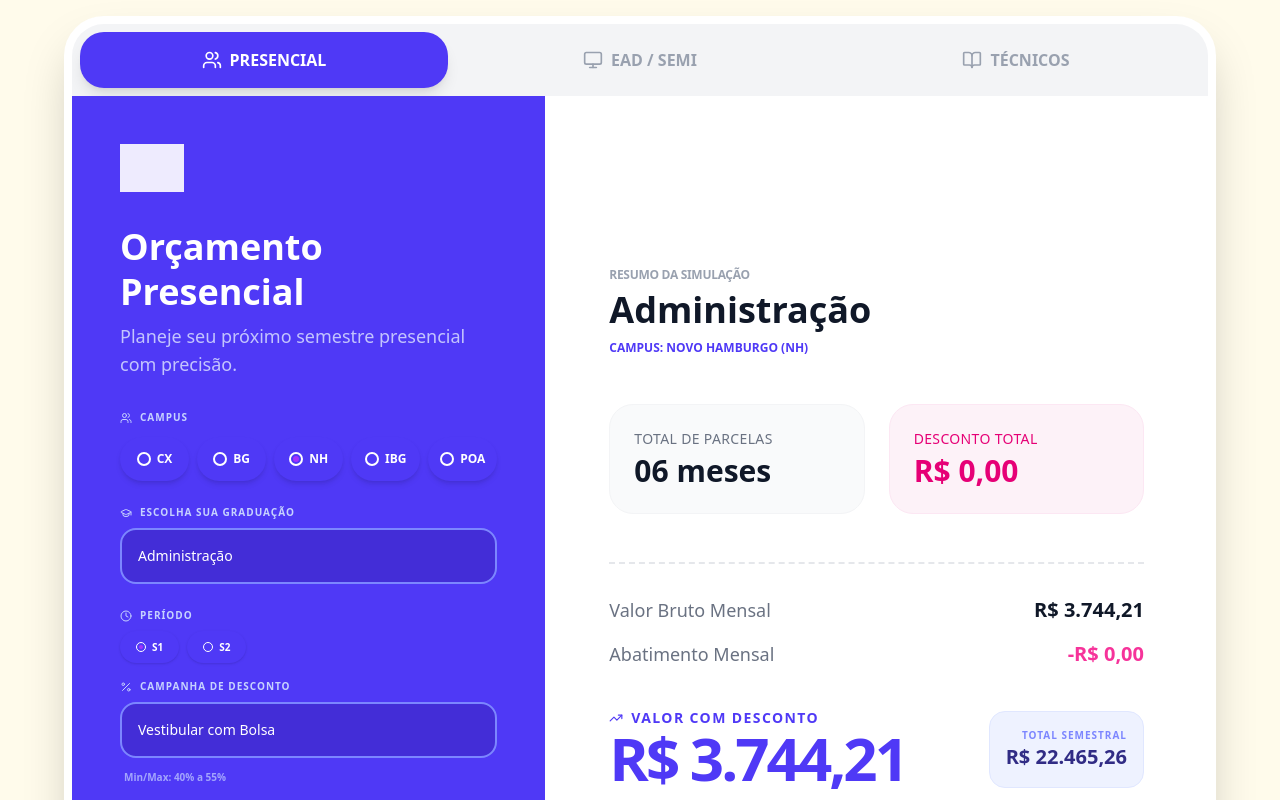
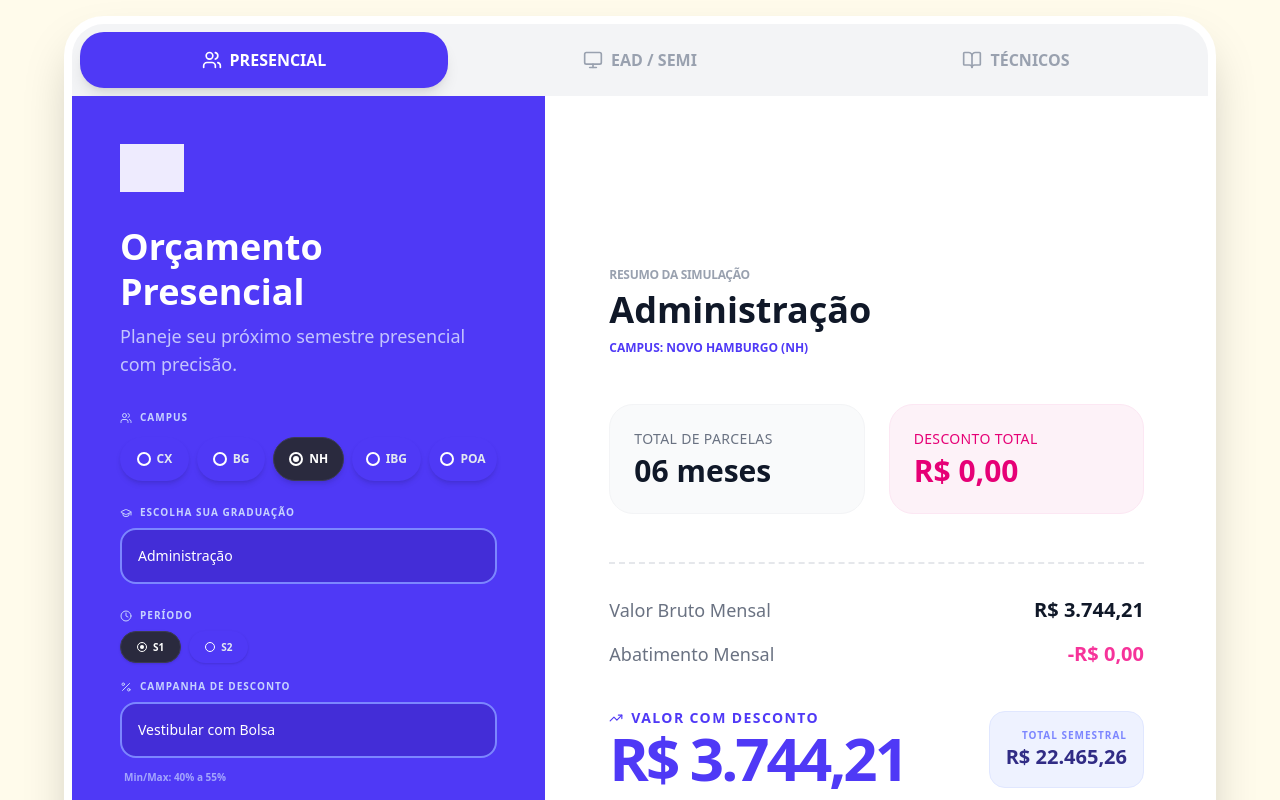
Before and after one commit to DanielHespanhol/CalculadoraGraduacao, a React (Vite) app: page / in a window 1280 px wide. Shown: the top 800 px of the page. Built offline with nearby package versions, Linux system fonts and the light colour scheme; grey boxes are pictures that could not be loaded.

Commit message:
Ajuste - Seletores S1 e S2 campanha Final de Ciclo

```diff
--- a/src/App.tsx
+++ b/src/App.tsx
@@ -54,7 +54,7 @@ export default function App() {
   const [pInstallments, setPInstallments] = useState<number>(6);
   const [selectedPCampaign, setSelectedPCampaign] = useState<keyof Course['discounts'] | 'finalDeCiclo'>('vestibular');
   const [finalDeCicloMode, setFinalDeCicloMode] = useState<'vestibular' | 'transferencia'>('vestibular');
-  const [selectedSemester, setSelectedSemester] = useState<'S1' | 'S2'>('S1');
+  const [selectedSemesters, setSelectedSemesters] = useState<('S1' | 'S2')[]>(['S1']);
   const [showBudgetModal, setShowBudgetModal] = useState(false);
   const [copiedToClipboard, setCopiedToClipboard] = useState(false);
 
@@ -222,10 +222,11 @@ export default function App() {
     return 4; // default to 4
   };
 
-  const getFinalDeCicloDiscount = (course: Course, semester: 'S1' | 'S2', mode: 'vestibular' | 'transferencia', currentHours: number): number => {
+  const getFinalDeCicloDiscount = (course: Course, semesters: ('S1' | 'S2')[], mode: 'vestibular' | 'transferencia', currentHours: number): number => {
     const cluster = getCourseCluster(course);
-    if (semester === 'S2') {
-      // S2 (2026/2)
+    const isBoth = semesters.includes('S1') && semesters.includes('S2');
+    if (!isBoth) {
+      // Either S1 alone or S2 alone -> use S2 range
       if (currentHours <= 45) {
         return cluster === 1 ? 5 : cluster === 2 ? 15 : cluster === 3 ? 20 : 25;
       } else if (currentHours <= 75) {
@@ -234,7 +235,7 @@ export default function App() {
         return cluster === 1 ? 15 : cluster === 2 ? 25 : cluster === 3 ? 30 : 35;
       }
     } else {
-      // S1 (2027/1)
+      // Both S1 and S2 selected -> use S1 range
       if (mode === 'vestibular') {
         if (currentHours <= 210) {
           return cluster === 1 ? 35 : cluster === 2 ? 45 : cluster === 3 ? 55 : 60;
@@ -259,7 +260,8 @@ export default function App() {
   const getDiscountRange = (course: Course, campaign: keyof Course['discounts'] | 'finalDeCiclo') => {
     if (campaign === 'finalDeCiclo') {
       const cluster = getCourseCluster(course);
-      if (selectedSemester === 'S2') {
+      const isBoth = selectedSemesters.includes('S1') && selectedSemesters.includes('S2');
+      if (!isBoth) {
         const min = cluster === 1 ? 5 : cluster === 2 ? 15 : cluster === 3 ? 20 : 25;
         const max = cluster === 1 ? 15 : cluster === 2 ? 25 : cluster === 3 ? 30 : 35;
         return `${min}% a ${max}%`;
@@ -299,7 +301,7 @@ export default function App() {
       if (![7, 8, 9, 10].includes(pInstallments)) {
         setPInstallments(7);
       }
-      const calculatedDiscount = getFinalDeCicloDiscount(course, selectedSemester, finalDeCicloMode, currentHours);
+      const calculatedDiscount = getFinalDeCicloDiscount(course, selectedSemesters, finalDeCicloMode, currentHours);
       setPDiscount(calculatedDiscount);
     } else {
       if (pInstallments > 10) {
@@ -314,7 +316,7 @@ export default function App() {
 
   const handleFinalDeCicloModeChange = (mode: 'vestibular' | 'transferencia') => {
     setFinalDeCicloMode(mode);
-    const calculatedDiscount = getFinalDeCicloDiscount(selectedPCourse, selectedSemester, mode, hours);
+    const calculatedDiscount = getFinalDeCicloDiscount(selectedPCourse, selectedSemesters, mode, hours);
     setPDiscount(calculatedDiscount);
   };
 
@@ -339,7 +341,7 @@ export default function App() {
       if (isPresencial) {
         const campus = CAMPUS_LIST.find(c => c.id === selectedCampus);
         text += `*Campus:* ${campus?.fullName || selectedCampus} (${selectedCampus})\n`;
-        text += `*Período:* ${selectedSemester}\n`;
+        text += `*Período:* ${selectedSemesters.join(' + ')}\n`;
         text += `*Carga Horária:* ${hours}h\n`;
       } else {
         text += `*Praça:* ${selectedPraca}\n`;
@@ -489,11 +491,14 @@ export default function App() {
                               key={campus.id}
                               type="button"
                               onClick={() => handleCampusChange(campus.id)}
-                              className="flex-1 h-11 rounded-full flex items-center justify-center gap-1.5 font-black text-xs transition-all duration-300 cursor-pointer shadow-md focus:outline-none bg-[#4F39F6] text-white hover:brightness-110"
+                              className={`flex-1 h-11 rounded-full flex items-center justify-center gap-1.5 font-black text-xs transition-all duration-300 cursor-pointer shadow-md focus:outline-none ${isSelected
+                                ? 'bg-[#2a2a3e] text-white border border-[#3b3b52]'
+                                : 'bg-[#4F39F6] text-slate-200 hover:text-white'
+                                }`}
                               title={campus.fullName}
                             >
                               <div className="w-3.5 h-3.5 flex-shrink-0 rounded-full border-2 border-white flex items-center justify-center">
-                                <div className={`w-1.5 h-1.5 rounded-full transition-colors ${isSelected ? 'bg-[#A432FE]' : 'bg-transparent'}`} />
+                                <div className={`w-1.5 h-1.5 rounded-full transition-colors ${isSelected ? 'bg-white' : 'bg-transparent'}`} />
                               </div>
                               <span>{campus.label}</span>
                             </button>
@@ -531,26 +536,36 @@ export default function App() {
                       </label>
                       <div className="flex items-center gap-2 select-none">
                         {['S1', 'S2'].map((sem) => {
-                          const isSelected = sem === selectedSemester;
+                          const isSelected = selectedSemesters.includes(sem as 'S1' | 'S2');
                           return (
                             <button
                               key={sem}
                               type="button"
                               onClick={() => {
-                                const nextSem = sem as 'S1' | 'S2';
-                                setSelectedSemester(nextSem);
+                                const s = sem as 'S1' | 'S2';
+                                let nextSemesters: ('S1' | 'S2')[];
+                                if (selectedSemesters.includes(s)) {
+                                  if (selectedSemesters.length === 1) return; // Keep at least one selected
+                                  nextSemesters = selectedSemesters.filter(x => x !== s);
+                                } else {
+                                  nextSemesters = [...selectedSemesters, s].sort();
+                                }
+                                setSelectedSemesters(nextSemesters);
                                 if (selectedPCampaign === 'finalDeCiclo') {
-                                  const calculatedDiscount = getFinalDeCicloDiscount(selectedPCourse, nextSem, finalDeCicloMode, hours);
+                                  const calculatedDiscount = getFinalDeCicloDiscount(selectedPCourse, nextSemesters, finalDeCicloMode, hours);
                                   setPDiscount(calculatedDiscount);
                                 }
                               }}
-                              className="h-8 px-4 rounded-full flex items-center justify-center gap-1.5 font-black text-[10px] transition-all duration-300 cursor-pointer shadow-sm focus:outline-none bg-[#4F39F6] text-white hover:brightness-110"
+                              className={`h-8 px-4 rounded-full flex items-center justify-center gap-1.5 font-black text-[10px] transition-all duration-300 cursor-pointer shadow-sm focus:outline-none ${isSelected
+                                ? 'bg-[#2a2a3e] text-white border border-[#3b3b52]'
+                                : 'bg-[#4F39F6] text-slate-200 hover:text-white'
+                                }`}
                               title={sem === 'S1' ? '1º Semestre' : '2º Semestre'}
                             >
                               <div className="w-2.5 h-2.5 flex-shrink-0 rounded-full border-[1.5px] border-white flex items-center justify-center">
-                                <div className={`w-1 h-1 rounded-full transition-colors ${isSelected ? 'bg-[#A432FE]' : 'bg-transparent'}`} />
+                                <div className={`w-1 h-1 rounded-full transition-colors ${isSelected ? 'bg-white' : 'bg-transparent'}`} />
                               </div>
-                              <span>{sem}</span>
+                               <span>{sem}</span>
                             </button>
                           );
                         })}
@@ -821,15 +836,15 @@ export default function App() {
                                 }
                               }}
                               className={`flex-1 h-8 rounded-full flex items-center justify-center gap-1.5 font-black text-[10px] transition-all duration-300 cursor-pointer shadow-sm focus:outline-none ${isSelected
-                                ? 'bg-[#4F39F6] text-white'
+                                ? 'bg-[#2a2a3e] text-white border border-[#3b3b52]'
                                 : hasPolo
-                                  ? 'bg-[#2a2a3e] text-slate-300 hover:text-white border border-[#3b3b52]'
+                                  ? 'bg-[#4F39F6] text-slate-200 hover:text-white'
                                   : 'bg-[#4F39F6] opacity-30 cursor-not-allowed border border-[#3b3b52]'
                                 }`}
                               title={polo.fullName}
                             >
                               <div className="w-2.5 h-2.5 flex-shrink-0 rounded-full border-[1.5px] border-white flex items-center justify-center">
-                                <div className={`w-1 h-1 rounded-full transition-colors ${isSelected ? 'bg-[#A432FE]' : 'bg-transparent'}`} />
+                                <div className={`w-1 h-1 rounded-full transition-colors ${isSelected ? 'bg-white' : 'bg-transparent'}`} />
                               </div>
                               <span>{polo.label}</span>
                             </button>
@@ -1140,7 +1155,7 @@ export default function App() {
                       </div>
                       <div className="flex justify-between items-center gap-4">
                         <span className="text-gray-500 font-bold text-xs uppercase tracking-wide flex-shrink-0">Período</span>
-                        <span className="text-gray-900 font-bold text-right">{selectedSemester}</span>
+                        <span className="text-gray-900 font-bold text-right">{selectedSemesters.join(' + ')}</span>
                       </div>
                     </>
                   )}
```
